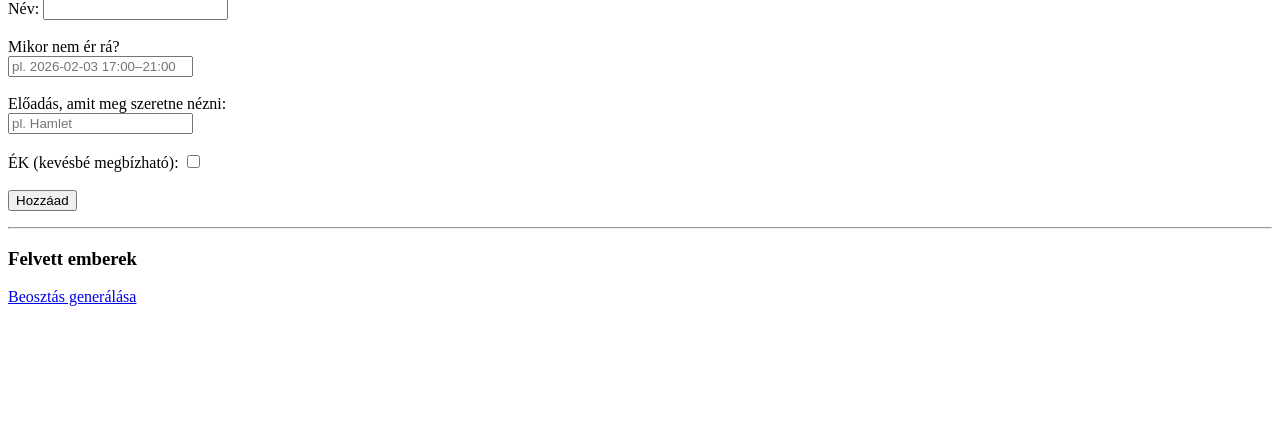
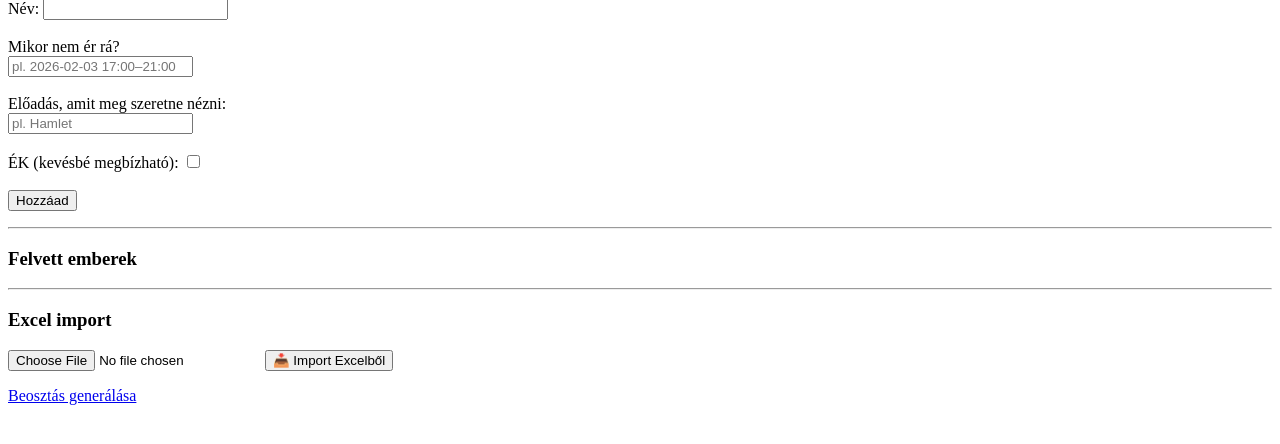
Before and after one commit to szid2006/nezoteres_beosztas7.0, a Flask app: page /workers in a window 1280 px wide. Shown: the part 56-500 px from the top of the page. Run offline with Flask 3, Linux system fonts and the light colour scheme; the visitor is signed in with stand-in values (Sample User, id 1).

Commit message:
Update workers.html

```diff
--- a/templates/workers.html
+++ b/templates/workers.html
@@ -28,5 +28,14 @@
   </li>
 {% endfor %}
 </ul>
+<hr>
+
+<h3>Excel import</h3>
+
+<form method="post" action="/import" enctype="multipart/form-data">
+    <input type="file" name="file" accept=".xlsx" required>
+    <button type="submit">📥 Import Excelből</button>
+</form>
+
 
 <a href="/generate">Beosztás generálása</a>
```
